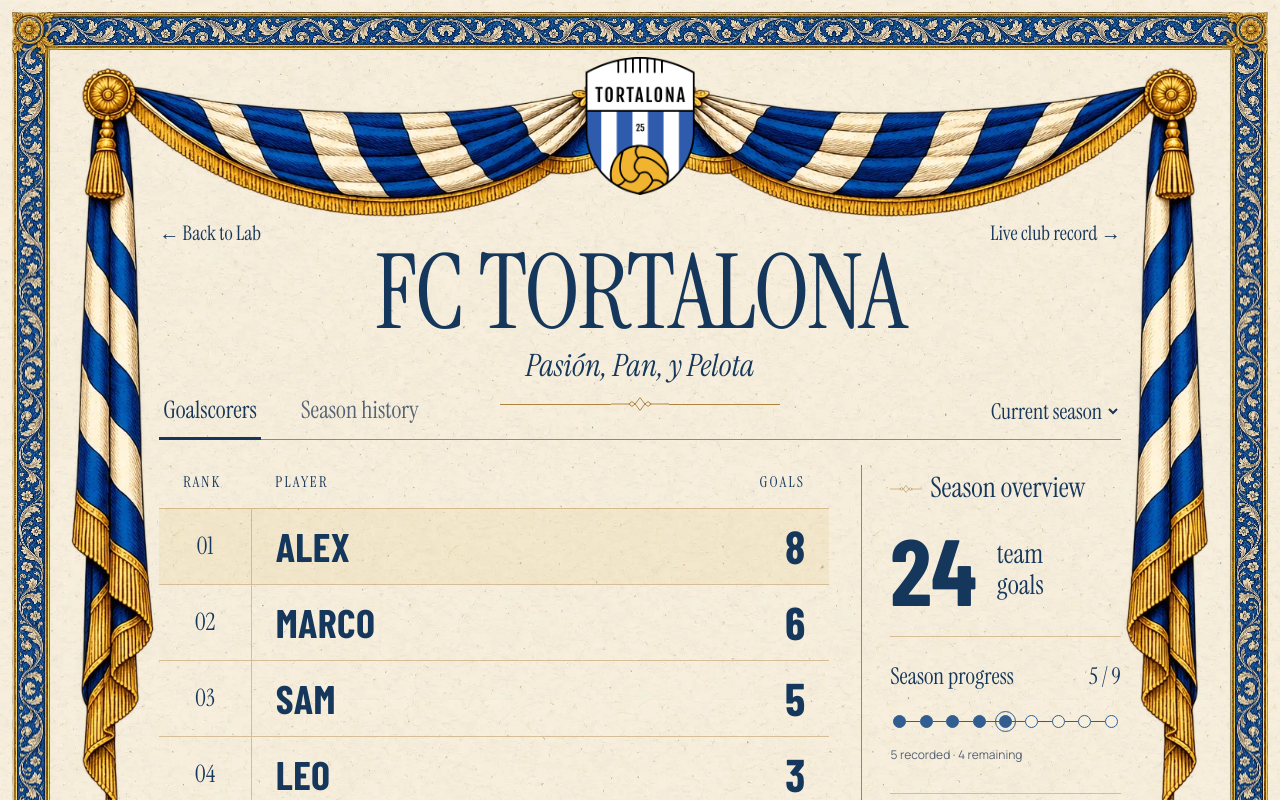
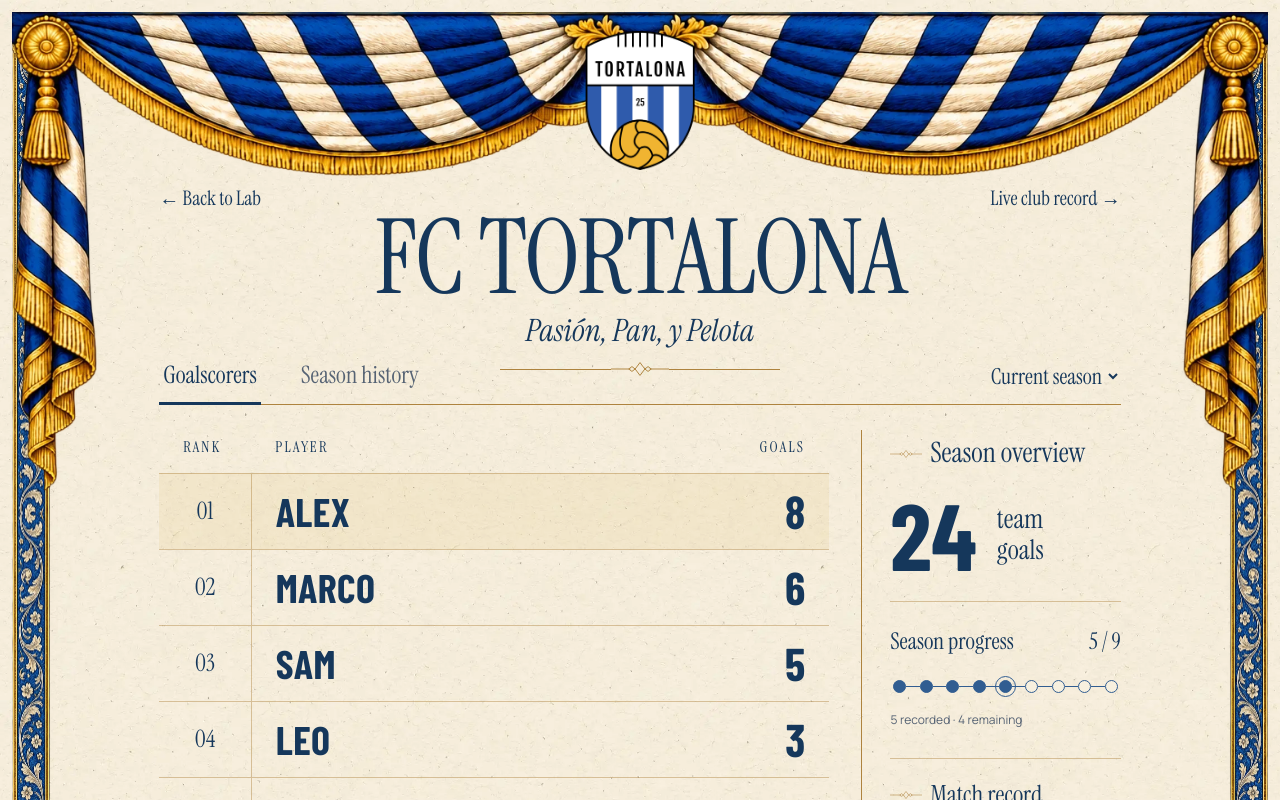
Before and after one commit to komreezy/komran-portfolio, a Next.js app: page /lab/tortalona/preview in a window 1280 px wide. Shown: the top 800 px of the page. Built offline with nearby package versions, Linux system fonts and the light colour scheme.

Commit message:
Layer Tortalona curtains over the certificate frame

```diff
--- /dev/null
+++ b/public/lab/tortalona/curtains-over-frame.webp.json
@@ -0,0 +1,4 @@
+{
+  "prompt": "Make ONE precise change to the attached transparent curtain artwork: shorten BOTH hanging side drapes by ONE THIRD. Move each pointed lower tassel and fringe end upward from about y730 to y510 in the 1536x1024 canvas, preserving the entire fringe and tip, not cropping. Remove length from the middle fabric shaft to accomplish this. The bottom 50% of the canvas must now be entirely transparent. Keep the top valance, gold corner rosettes, blue/ivory stripes, ornate engraving style, exact image dimensions, opaque fabric running across the entire top edge, full edge-to-edge width, and everything else pixel-composition equivalent. Side fabric still covers the extreme left and right edges while present. Do not add any new objects. Native transparent alpha behind the cloth, no backdrop.\n",
+  "createdAt": "2026-10-20T19:53:42.987Z"
+}
--- a/public/lab/tortalona/provenance.md
+++ b/public/lab/tortalona/provenance.md
@@ -2,7 +2,8 @@
 
 - `crest.png`: supplied by the user and copied into this directory unchanged. Display it as provided; do not redraw, recolor, crop destructively, or generate a replacement.
 - `certificate-frame.webp`: generated with OpenAI ImageGen as a transparent engraved blue-and-antique-gold floral certificate border. The generation prompt is `prompts/frame.txt`. CSS uses it as a nine-slice border with slice value `125` and repeat mode `round`, allowing the frame to grow with document height.
-- `curtains-v2.webp`: generated and refined with OpenAI ImageGen as a transparent, symmetric blue-and-ivory draped curtain illustration with antique-gold details. The initial and refinement prompts are `prompts/curtains.txt` and `prompts/curtains-refined.txt`. CSS displays the full asset with a 3:2 aspect ratio and `contain`, keeping the fabric proportional as viewport width changes.
+- `curtains-over-frame.webp`: generated with built-in OpenAI ImageGen as a transparent 1536×1024 overlay using `prompts/curtains-over-frame.txt`, then shortened with `prompts/curtains-over-frame-shorter.txt`. The continuous opaque top edge, shallow swags, and narrow side drapes are composed to sit flush over the sheet’s frame, above the frame and behind content. The centered crest remains a separate, unchanged asset. The overlay keeps its 3:2 proportions; its side drapes cover roughly the upper half of the source canvas on desktop and remain compact at phone widths.
+- `curtains-v2.webp`: earlier generated and refined transparent curtain illustration, retained as a historical asset and not used by the current page. Its prompts are `prompts/curtains.txt` and `prompts/curtains-refined.txt`.
 - `ivory-paper.webp`: generated with OpenAI ImageGen as a seamless pale ivory paper texture. The prompt is `prompts/paper.txt`; CSS tiles it at a 700px background size.
 - `goal-net.webp`: historical generated concept asset from the earlier direction. It is retained in the asset folder but is not used by the current Tortalona page.
 - `fonts/InstrumentSerif-Regular.ttf` and `fonts/InstrumentSerif-Italic.ttf`: Instrument Serif files used for the masthead, navigation, headings, and italic tagline through the `TortalonaSerif` family alias.
--- a/src/app/lab/tortalona/tortalona.css
+++ b/src/app/lab/tortalona/tortalona.css
@@ -70,15 +70,15 @@
   border-image: url('/lab/tortalona/certificate-frame.webp') 125 round;
   pointer-events: none;
 }
-/* The fabric scales as a single illustration, never stretches to page height. */
+/* The fabric overlays the outer frame, scaling proportionally with the sheet. */
 .tt-curtains {
   position: absolute;
   z-index: -1;
-  top: clamp(14px, 3.2vw, 50px);
-  left: clamp(12px, 2.8vw, 44px);
-  right: clamp(12px, 2.8vw, 44px);
+  top: 0;
+  left: 0;
+  right: 0;
   aspect-ratio: 3 / 2;
-  background: url('/lab/tortalona/curtains-v2.webp') center top / contain no-repeat;
+  background: url('/lab/tortalona/curtains-over-frame.webp') center top / contain no-repeat;
   pointer-events: none;
 }
 .tt-top {
@@ -98,7 +98,7 @@
 .tt-masthead { text-align: center; }
 .tt-crest {
   position: absolute;
-  top: clamp(22px, 3.5vw, 54px);
+  top: clamp(12px, 1.5vw, 24px);
   left: 50%;
   transform: translateX(-50%);
   width: clamp(54px, 8.5vw, 132px);
@@ -195,9 +195,6 @@
 .tt-alert button { text-decoration: underline; margin-left: 15px; background: transparent; border: 0; }
 .tt-status { color: var(--tt-accent); font-size: 13px; margin: 0; }
 .tt-status:not(:empty) { padding: 0 0 20px; }
-@media (min-width: 1101px) {
-  .tt-sheet { --tt-crown: min(calc(8vw + 135px), 263px); }
-}
 @media (max-width: 1100px) {
   .tt-masthead-rule { max-width: 220px; margin-bottom: 6px; }
   .tt-content { gap: 24px; grid-template-columns: minmax(0, 1fr) 205px; }
@@ -229,8 +226,7 @@
 @media (max-width: 520px) {
   .tt-sheet { --tt-inset: 25px; --tt-crown: 130px; padding-bottom: 42px; }
   .tt-frame { border-width: 16px; }
-  .tt-curtains { top: 14px; left: 12px; right: 12px; }
-  .tt-crest { top: 23px; width: 52px; }
+  .tt-crest { width: 52px; }
   .tt-top { top: 94px; font-size: 16px; gap: 12px; }
   .tt-masthead h1 { font-size: clamp(34px, 10.7vw, 54px); }
   .tt-masthead p { font-size: 24px; margin-top: 11px; }
```
Also changed, not shown: .impeccable/design.json, .impeccable/surfaces/tortalona.md, public/lab/tortalona/curtains-over-frame.webp (added), public/lab/tortalona/prompts/curtains-over-frame-shorter.txt (added), public/lab/tortalona/prompts/curtains-over-frame.txt (added), 1 other file (tests, documents, lock files or other folders).
